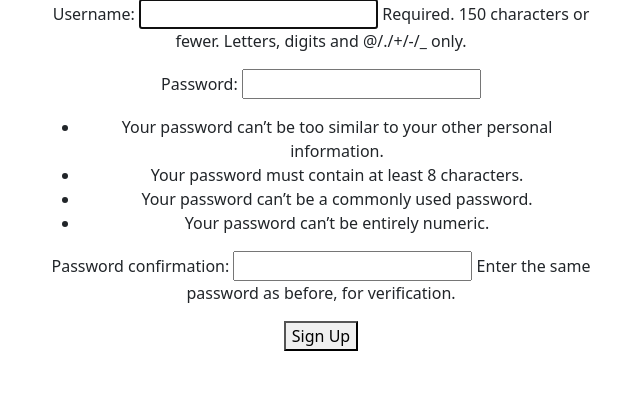
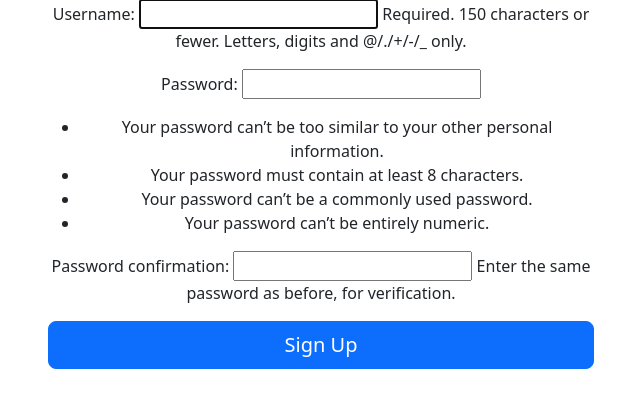
Before and after one commit to mavinii/mysite, a Django app: page /accounts/signup/ in a window 1280 px wide. Shown: the part 250-667 px from the top of the page, without its empty margins (319-959 px from the left). Run offline with Django 4.2, Linux system fonts and the light colour scheme.

Commit message:
html sign up done

```diff
--- a/templates/registration/signup.html
+++ b/templates/registration/signup.html
@@ -14,7 +14,7 @@
                 <form method="post">
                     {% csrf_token %}
                     {{ form.as_p }}
-                    <button type="submit">Sign Up</button>
+                    <button class="w-100 btn btn-lg btn-primary" type="submit">Sign Up</button>
                 </form>
 
             </div>
```
